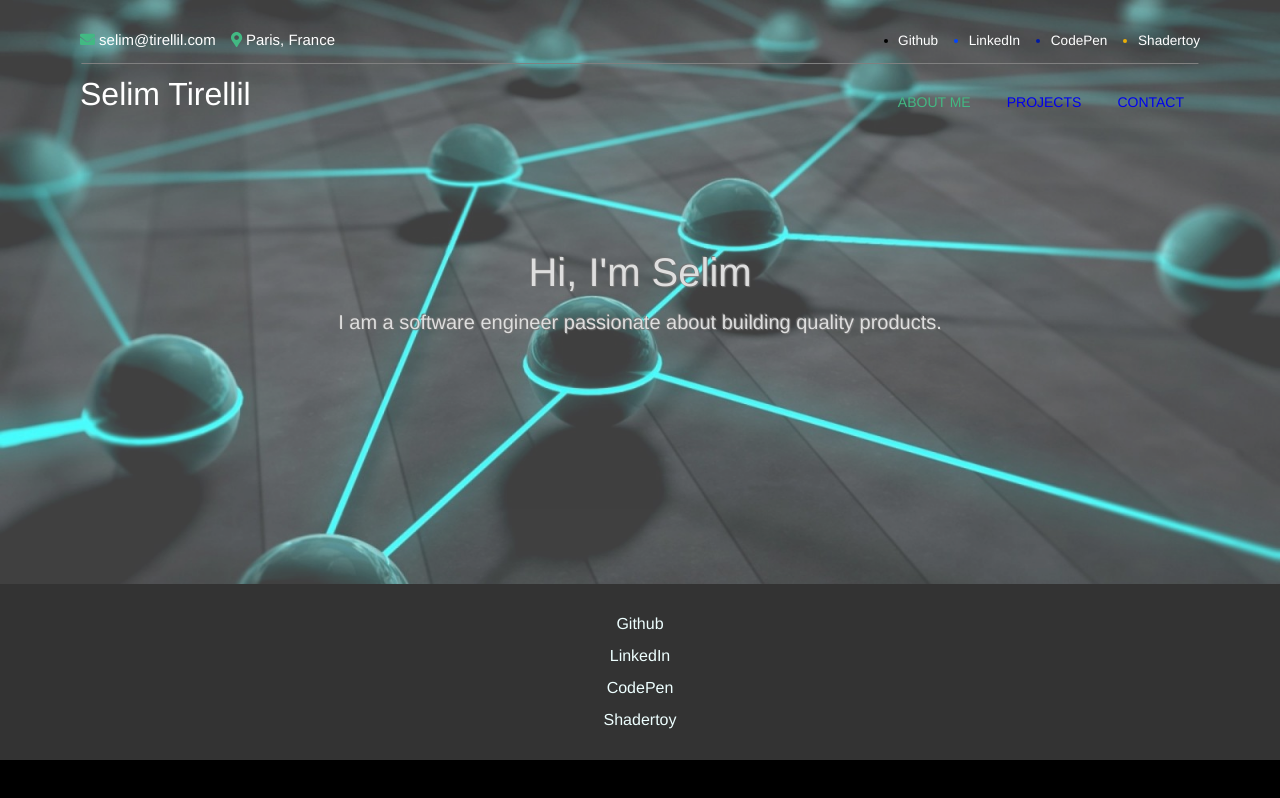
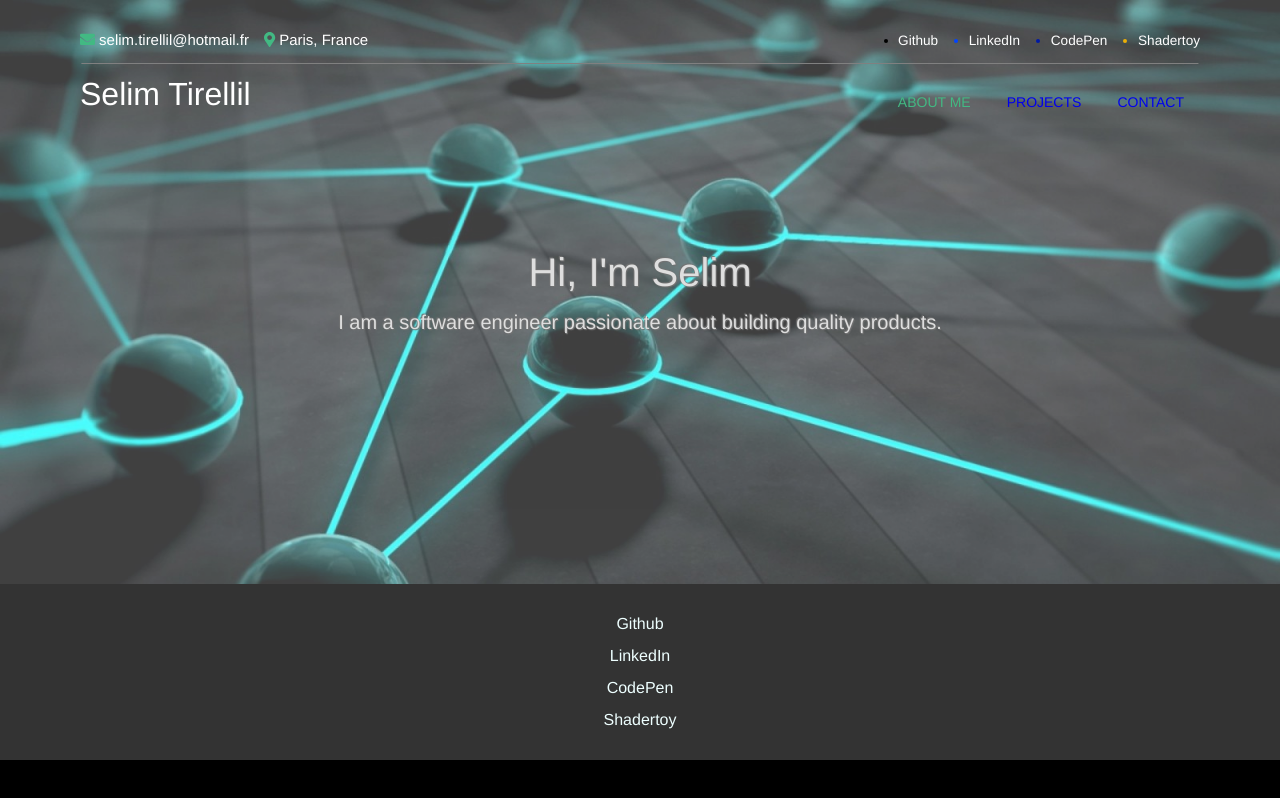
Before and after one commit to selimbat/tirellil-com, a Vue app: page / in a window 1280 px wide. Built offline with nearby package versions, Linux system fonts and the light colour scheme.

Commit message:
fix email address

```diff
--- a/src/components/Navigation.vue
+++ b/src/components/Navigation.vue
@@ -8,7 +8,7 @@
       <ul class="infos">
         <li class="email">
           <Icon icon="envelope" />
-          selim@tirellil.com
+          selim.tirellil@hotmail.fr
         </li>
         <li class="location">
           <Icon icon="map-marker-alt" />
```
